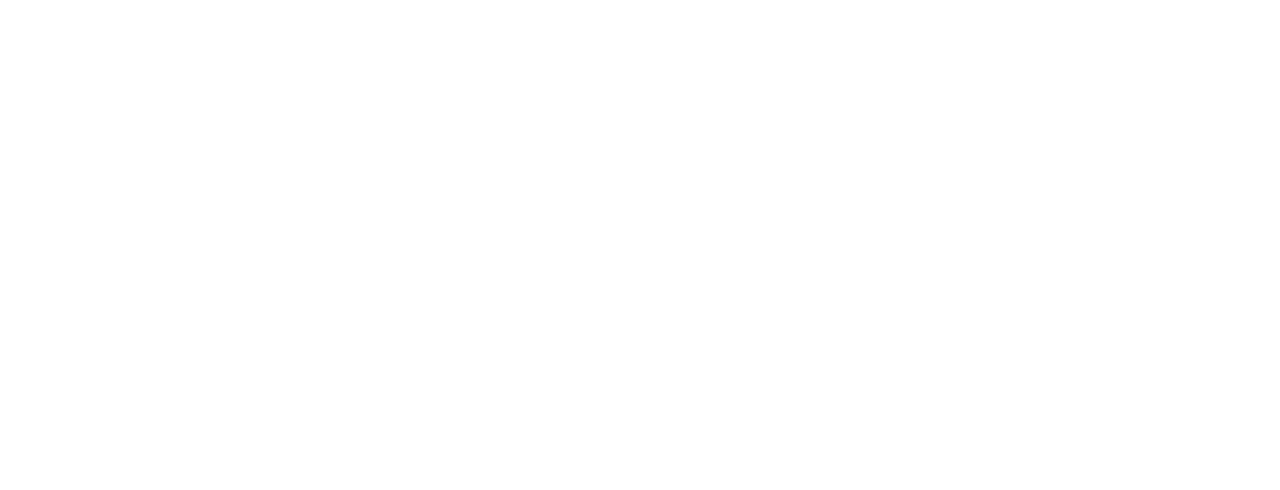
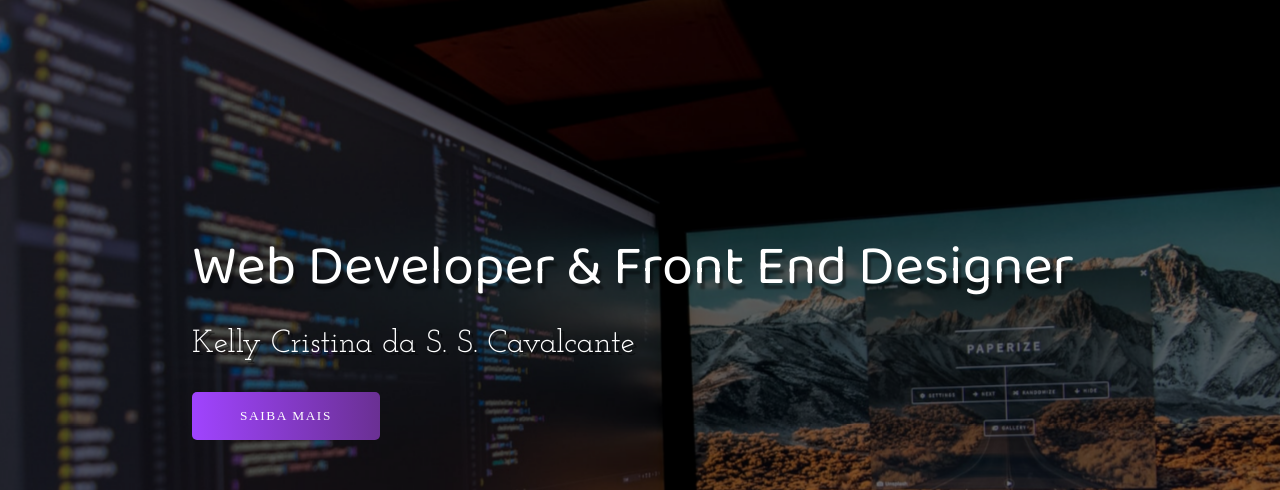
Before and after one commit to KellySouto/portifolio, a plain HTML site: page index.html in a window 1280 px wide. Shown: the top 490 px of the page. Drawn offline with Linux system fonts and the light colour scheme.

Commit message:
:packege: header

```diff
--- a/index.html
+++ b/index.html
@@ -4,9 +4,25 @@
     <meta charset="UTF-8">
     <meta name="viewport" content="width=device-width, initial-scale=1.0">
     <link rel="stylesheet" href="style.css">
-    <title>Pórtifolio</title>
+    <link rel="apple-touch-icon" sizes="180x180" href="imagens/apple-touch-icon.png">
+    <link rel="icon" type="image/png" sizes="32x32" href="imagens/favicon-32x32.png">
+    <link rel="icon" type="image/png" sizes="16x16" href="imagens/favicon-16x16.png">
+    <link rel="manifest" href="/site.webmanifest">
+    <title>Pórtfolio</title>
 </head>
 <body>
+    <div class ="container">
+      <header>
+        <div class="img-wrapper">
+             <img src="./imagens/bg.jpg" alt="">
+        </div>
 
+        <div class="banner">
+            <h1> Web Developer & Front End Designer </h1>
+            <p>Kelly Cristina  da S. S. Cavalcante </p>
+            <button>Saiba mais</button>
+        </div>
+      </header>
+    </div>
 </body>
 </html>
--- a/style.css
+++ b/style.css
@@ -1,4 +1,103 @@
 
 @import url('https://fonts.googleapis.com/css2?family=Baloo+2:wght@400;500;600;700&family=Josefin+Slab:ital,wght@0,300;0,400;0,600;0,700;1,300;1,400;1,600&family=Mulish:ital,wght@0,200;0,300;0,400;0,500;1,200;1,300;1,400&display=swap');
 
+
+
 @import url("https://cdnjs.cloudflare.com/ajax/libs/font-awesome/5.14.0/css/all.min.css");
+
+*{ /* O Asterisco aplica  margim ekm todos os elemrntos da pagina*/
+    margin:0;
+    padding:0;
+}
+
+
+
+header{
+    width: 100%;
+    height: 100vh;
+    overflow:hidden;/* desbilita nbrra de rolagem quando  a imagem, naõ cabe na tela*/
+    position: relative;
+}
+
+.img-wrapper{
+    width: 100%;
+    height: 100%;
+    overflow:hidden;
+    background-color:rgba(0,0,0,8);
+
+}
+
+.img-wrapper img{
+    width: 100%;
+    height: 100%;
+    object-fit: cover; /*especifica como o objeto está sendo colocadona tela-- o cover faz com que o objeto cubra a div*/
+    opacity: 0.5;
+    animation:zoom 25s;
+}
+
+@keyframes zoom{
+    0%{
+        transform: scale(1.3);
+    }
+    100%{
+        transform: scale(1);
+    }
+}
+
+.banner{
+    position: absolute;
+    top: 30%;
+    left: 15%;
+}
+.banner h1{
+
+    color:#ffff;
+    font-size: 3.5rem;
+    font-family: "Baloo 2",serif;
+    font-weight: 200;
+    text-shadow: .2rem .4rem 2px rgba(0,0,0, .4);
+    line-height: 3.5rem ;
+    margin-bottom: 2rem;
+    opacity: 0;
+    animation: moveBanner 1s 0.5s forwards;
+
+
+}
+.banner p{
+    font-family: "josefin Slab",serif;
+    color:#ffff;
+    font-size: 2rem;
+    text-shadow: .2rem .2rem  rgba(0,0,0, .4);
+    margin-bottom: 2rem;
+    opacity: 0;
+    animation: moveBanner 1s  0.7s forwards;
+
+
+}
+
+.banner button{
+    font-family: "Muli",serif;
+    text-transform: uppercase;
+    letter-spacing: 0.1rem;
+    color:#ffff;
+    background: #6a3093;
+    background: -webkit-linear-gradient(to right, #a044ff, #6a3093);
+    background: linear-gradient(to right, #a044ff, #6a3093);
+    padding: 1rem 3rem;
+    border: none;
+    border-radius: 5px;
+    cursor: pointer;
+    opacity: 0;
+   animation: moveBanner 1s 0.9s forwards;
+
+}
+
+@keyframes moveBanner{
+    0%{
+        transform: translateY(10rem) rotateY(-30deg);
+    }
+    100%{
+        transform: translateY(0) rotateY(0);
+        opacity: 1;
+    }
+}
```
Also changed, not shown: imagens/android-chrome-192x192.png (renamed from android-chrome-192x192.png), imagens/android-chrome-512x512.png (renamed from android-chrome-512x512.png), imagens/apple-touch-icon.png (renamed from apple-touch-icon.png), imagens/bg.jpg (added), imagens/favicon-16x16.png (renamed from favicon-16x16.png), imagens/favicon-32x32.png (renamed from favicon-32x32.png), site.webmanifest, 1 other file.
